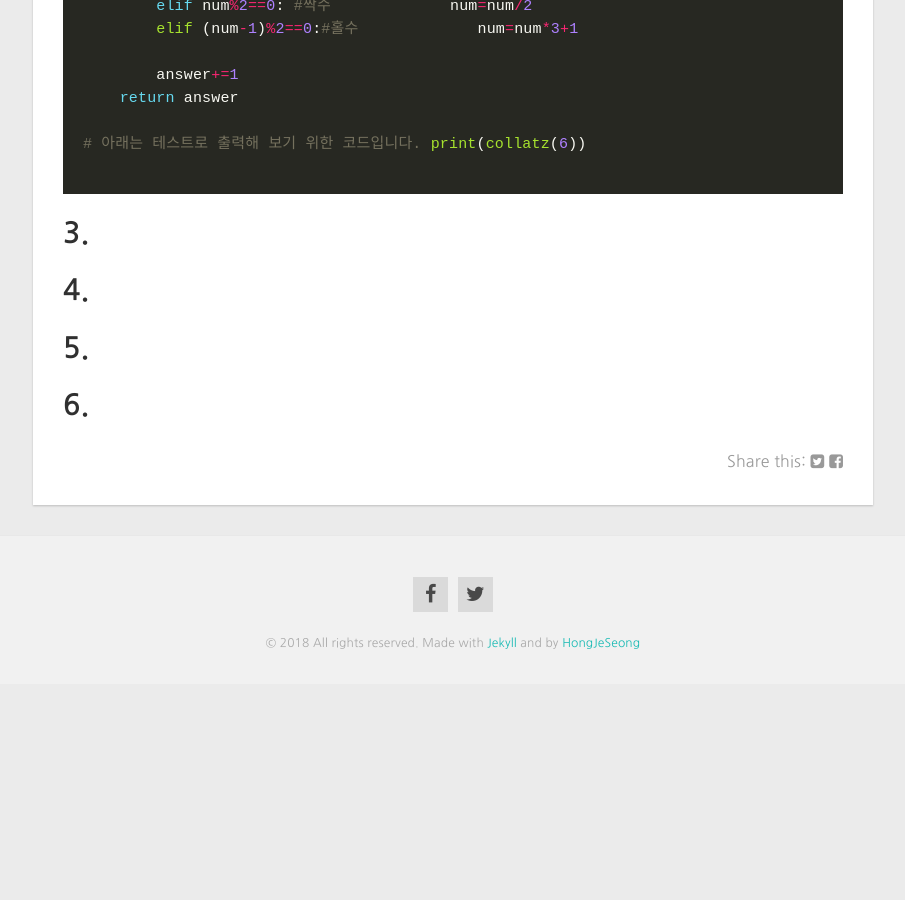
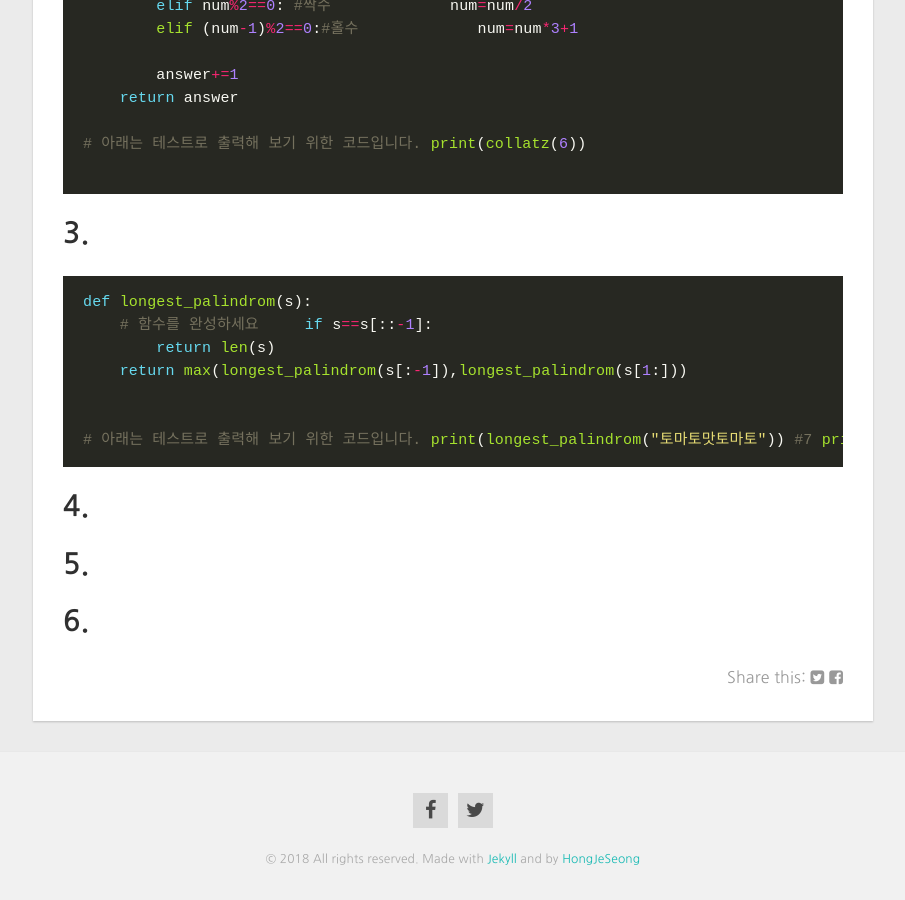
Before and after one commit to HongJeSeong/HongJeSeong.github.io, a Jekyll site: the page built from _posts/study/2018-04-16-TTweek3.md, in a window 1280 px wide and 900 px high, scrolled down 1610 px. Shown: the whole window, without its empty margins (187-1092 px from the left). Built offline with Jekyll 4.4.1, drawn with Linux system fonts in a browser that asks for light colours; nearby versions of some CDN libraries; before the commit the page ends 2294 px from its top, so only the background shows below that.

Commit message:
Update 2018-04-16-TTweek3.md
3번 팰린드롬 문제

````diff
--- a/_posts/study/2018-04-16-TTweek3.md
+++ b/_posts/study/2018-04-16-TTweek3.md
@@ -71,6 +71,19 @@ print(collatz(6))
 
 ```
 ## 3.
+```python
+def longest_palindrom(s):
+    # 함수를 완성하세요
+    if s==s[::-1]:
+        return len(s)
+    return max(longest_palindrom(s[:-1]),longest_palindrom(s[1:]))
+
+
+# 아래는 테스트로 출력해 보기 위한 코드입니다.
+print(longest_palindrom("토마토맛토마토")) #7
+print(longest_palindrom("토마토맛있어"))#3
+print(longest_palindrom("저기저사람여보게저기저게보여"))#9
+```
 ## 4.
 ## 5.
 ## 6.
````
